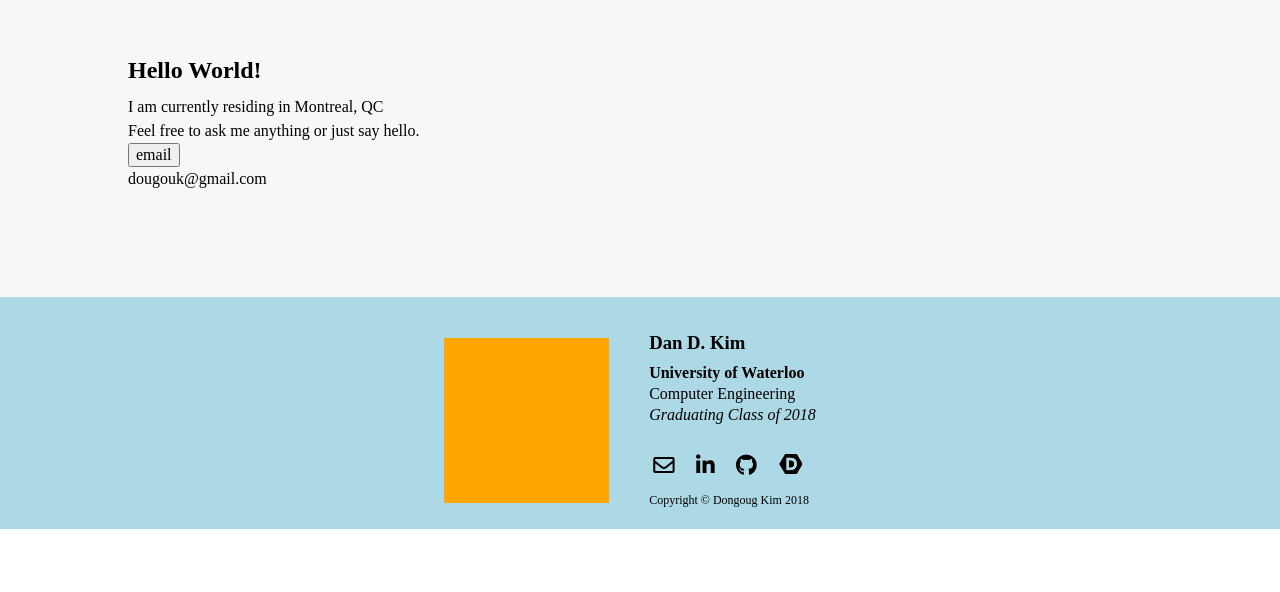
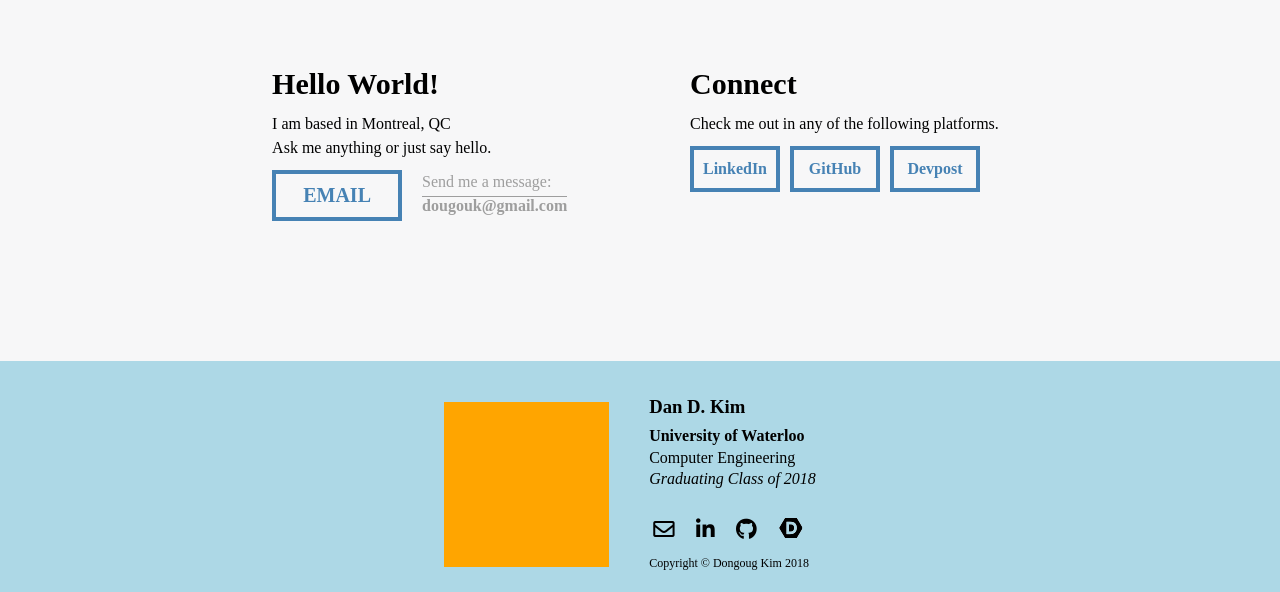
Before and after one commit to jjhp516/04-Four-Page-Website, a website: page contact.html in a window 1280 px wide. Shown: the part 337-929 px from the top of the page. Before the commit the page ends 866 px from the top, so only its background shows below. Drawn offline with nearby package versions, Linux system fonts and the light colour scheme.

Commit message:
contact-page update

```diff
--- a/contact.html
+++ b/contact.html
@@ -51,12 +51,29 @@
             CONTACT - MAIN
     ================================= -->
     <main>
-        <div class="wrapper">
-            <h2>Hello World!</h2>
-            <p>I am currently residing in Montreal, QC</p>
-            <p>Feel free to ask me anything or just say hello.</p>
-            <button>email</button>
-            <p>dougouk@gmail.com</p>
+        <div class="wrapper contact">
+            <div class="contact-section">
+                <h2>Hello World!</h2>
+                <p>I am based in Montreal, QC</p>
+                <p>Ask me anything or just say hello.</p>
+
+                <div class="link-container">
+                    <a class="email-link" href="href="mailto:dougouk@gmail.com" target="_blank">Email</a>
+                    <p>Send me a message:<br><span>dougouk@gmail.com</span></p>
+                </div>
+            </div>
+
+            <div class="contact-section">
+                <h2>Connect</h2>
+                <p>Check me out in any of the following platforms.</p>
+
+
+                <div class="link-container">
+                    <a href="href="mailto:dougouk@gmail.com" target="_blank">LinkedIn</a>
+                    <a href="href="mailto:dougouk@gmail.com" target="_blank">GitHub</a>
+                    <a href="href="mailto:dougouk@gmail.com" target="_blank">Devpost</a>
+                </div>
+            </div>
         </div>
     </main>
 
@@ -76,28 +93,15 @@
                 </div>
 
                 <div class="social-media">
-                    <a  class="social-link"
-                        href="mailto:dougouk@gmail.com"
+                    <a href="mailto:dougouk@gmail.com" target="_blank"><i class="far fa-envelope fa-lg"></i></a>
+
+                    <a href="https://www.linkedin.com/in/dougouk/" target="_blank"><i class="fab fa-linkedin-in fa-lg"></i></a>
+
+                    <a href="https://github.com/dougouk" target="_blank"><i class="fab fa-github fa-lg"></i></a>
+
+                    <a href="https://devpost.com/dougouk?ref_content=user-portfolio&ref_feature=portfolio&ref_medium=global-nav"
                         target="_blank">
-                            <i class="far fa-envelope fa-lg" title="Email"></i>
-                    </a>
-
-                    <a  class="social-link"
-                    href="https://www.linkedin.com/in/dougouk/"
-                    target="_blank">
-                        <i class="fab fa-linkedin-in fa-lg" title="LinkedIn"></i>
-                    </a>
-
-                    <a  class="social-link"
-                        href="https://github.com/dougouk"
-                        target="_blank">
-                            <i class="fab fa-github fa-lg" title="GitHub"></i>
-                    </a>
-
-                    <a  class="social-link"
-                        href="https://devpost.com/dougouk?ref_content=user-portfolio&ref_feature=portfolio&ref_medium=global-nav"
-                        target="_blank">
-                            <img src="./img/devpost-icon.png">
+                        <img src="./img/devpost-icon.png">
                     </a>
                 </div>
 
--- a/sass/actions/media-queries.scss
+++ b/sass/actions/media-queries.scss
@@ -1,3 +1,10 @@
+@media (max-width: 1024px) {
+    .link-container {
+        flex-direction: column;
+    }
+}
+
+
 @media (max-width: 540px) {
 
     .hero {
--- a/sass/app.scss
+++ b/sass/app.scss
@@ -4,5 +4,6 @@
 @import './components/header.scss';
 @import './components/hero.scss';
 @import './components/about.scss';
+@import './components/contact.scss';
 @import './components/footer.scss';
 @import './actions/media-queries.scss';
--- a/sass/base/general.scss
+++ b/sass/base/general.scss
@@ -31,6 +31,11 @@ h2, h3 {
     margin: 0 0 10px;
 }
 
+
+h2 {
+    font-size: 30px;
+}
+
 li {
     list-style: none;
 }
--- a/sass/base/mixins.scss
+++ b/sass/base/mixins.scss
@@ -4,3 +4,8 @@
     background-size: cover;
     background-position: 60% 20%;
 }
+
+@mixin card-effect($color, $shadow-color) {
+    background: $color;
+    box-shadow: 6px 6px 20px 0px $shadow-color;
+}
--- a/sass/base/variables.scss
+++ b/sass/base/variables.scss
@@ -5,6 +5,7 @@ $debug2: orangered;
 // COLOR VARIABLES
 $primary-color: lightblue;
 $secondary-color: steelblue;
+$negative-space: white;
 $pale-shade: #f7f7f8;
 $shadow: #9e9e9e;
 $tint-gradient: linear-gradient(90deg, rgba(0,0,0,0.9), rgba(0,0,0,0.5) 90%, transparent);
--- a/sass/components/about.scss
+++ b/sass/components/about.scss
@@ -4,8 +4,7 @@
     justify-content: center;
 
     .profile-pic {
-        background: white;
-        box-shadow: 6px 6px 20px 0px $shadow;
+        @include card-effect($negative-space, $shadow);
         padding: 15px 15px 60px;
 
         img {
@@ -19,10 +18,6 @@
         padding: 20px 0;
         margin-left: 40px;
 
-        h2 {
-            font-size: 30px;
-        }
-
         span {
             display: inline-block;
             margin-left: 4px;
--- /dev/null
+++ b/sass/components/contact.scss
@@ -0,0 +1,45 @@
+.contact {
+    display: flex;
+    justify-content: center;
+    flex-wrap: wrap;
+    min-width: 250px;
+
+    .contact-section {
+        width: 33%;
+        min-width: 250px;
+        padding: 10px;
+        margin: 0 40px 40px;
+
+        .link-container {
+            display: flex;
+            margin-top: 10px;
+
+            a {
+                width: 90px;
+                margin: 0 10px 10px 0;
+                border: 4px solid $secondary-color;
+                text-align: center;
+                padding: 10px 0;
+                font-weight: bold;
+                color: $secondary-color;
+            }
+
+            p {
+                color: $shadow;
+
+                span {
+                    border-top: 1px solid $shadow;
+                    font-weight: bold;
+                }
+            }
+
+            .email-link {
+                @extend a;
+                width: 130px;
+                margin-right: 20px;
+                font-size: 20px;
+                text-transform: uppercase;
+            }
+        }
+    }
+}
```
Also changed, not shown: about.html (+8 -21 lines), index.html (+6 -19 lines), projects.html (+8 -21 lines), css/app.css.
